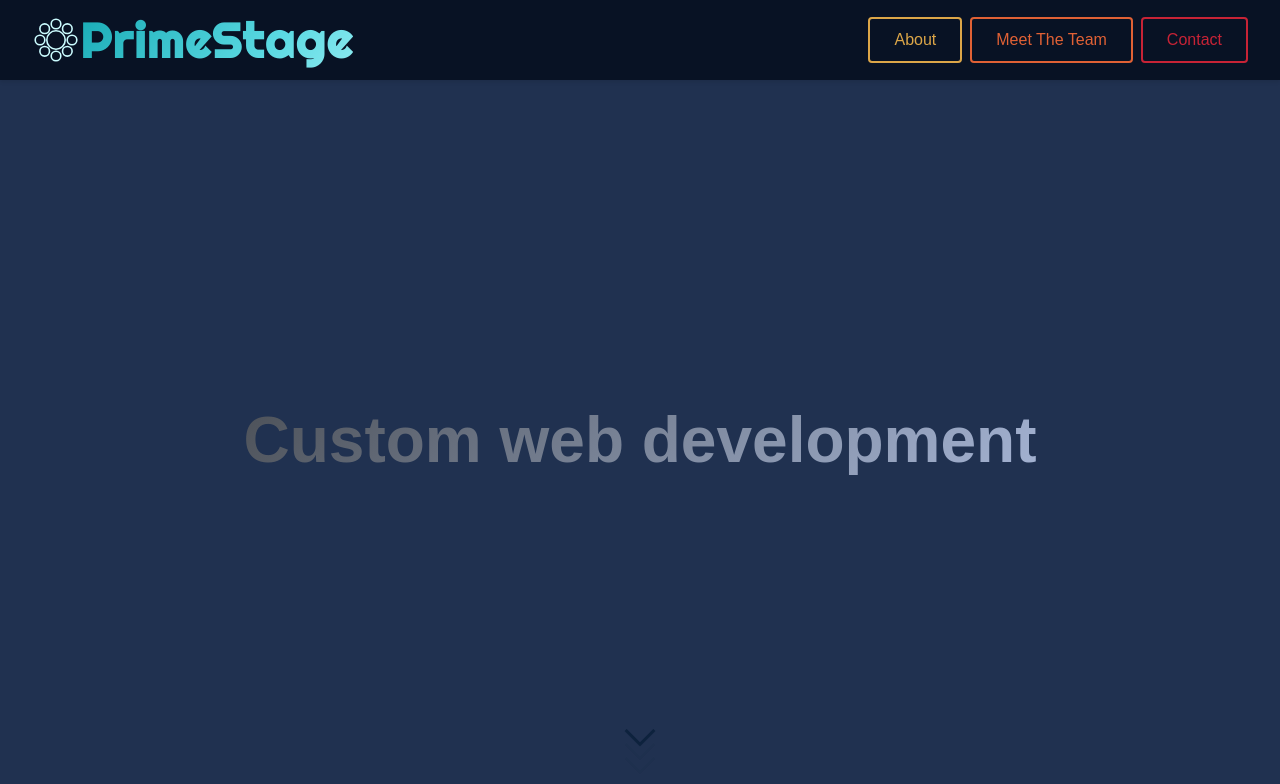
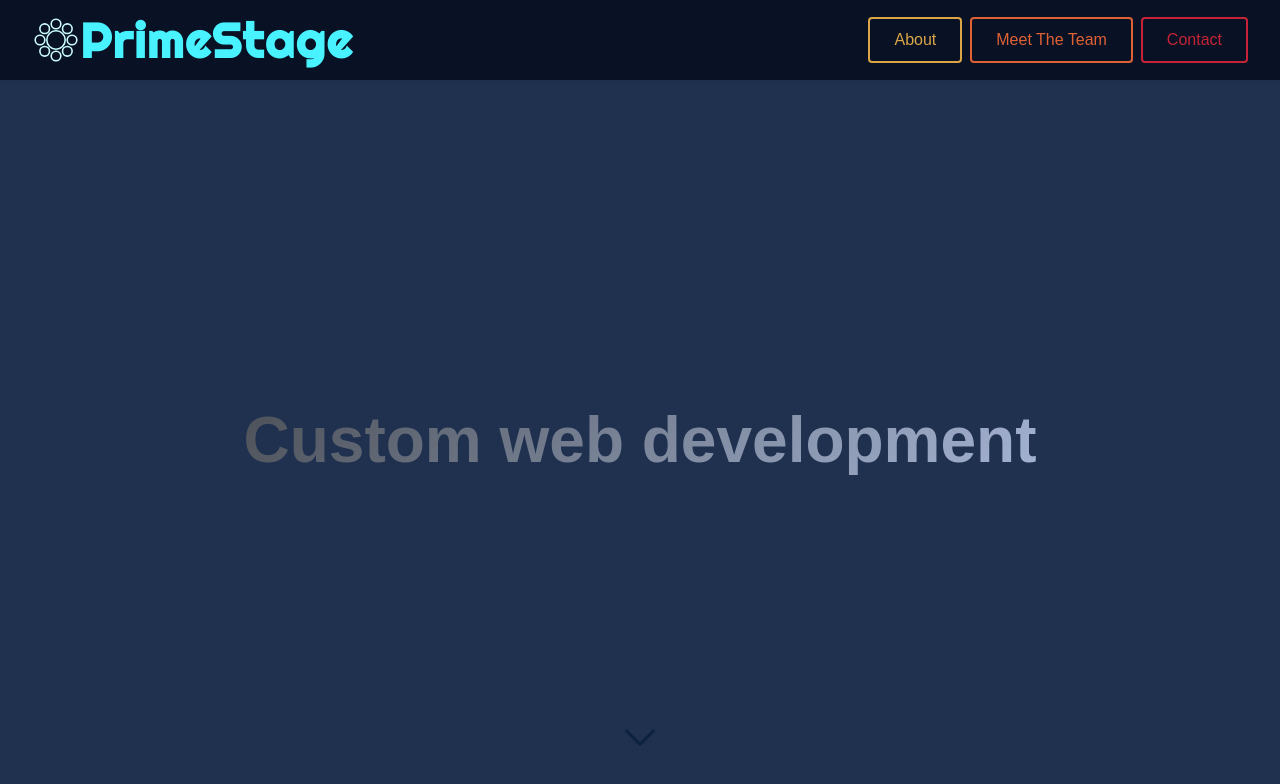
Before and after one commit to primestageprime/MarketingPortal, a SvelteKit app: page / in a window 1280 px wide. Shown: the top 784 px of the page. Built offline with nearby package versions, Linux system fonts and the light colour scheme.

Commit message:
Made logo color less like react.

```diff
--- a/src/routes/+layout.svelte
+++ b/src/routes/+layout.svelte
@@ -10,7 +10,7 @@
 	<a href="/"
 		><div class="logo">
 			<PsLogo2 strokeColor={'#cbfcff'} outerStrokeColor={'#cbfcff'} height="3rem" width="3rem" />
-			<h1 class="shiny-metallic-text-cyan bold font-size-3">PrimeStage</h1>
+			<h1 class="company-name bold font-size-3">PrimeStage</h1>
 		</div></a
 	>
 	<div class="header-actions">
@@ -36,6 +36,10 @@
 
 <style lang="scss">
 	@import '../scss/variables';
+
+	.company-name {
+		color: #48f3ff;
+	}
 
 	.header-actions {
 		display: flex;
```
